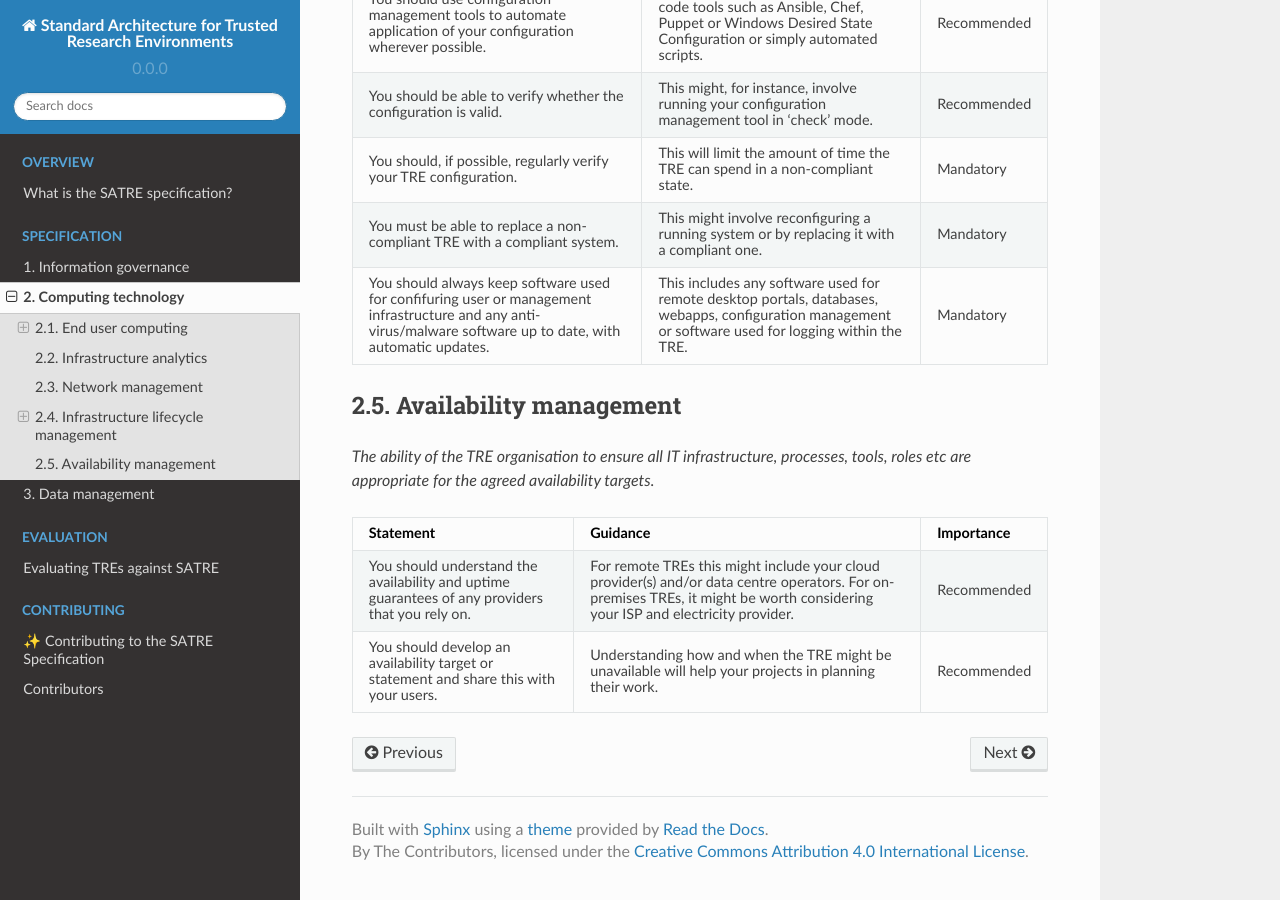
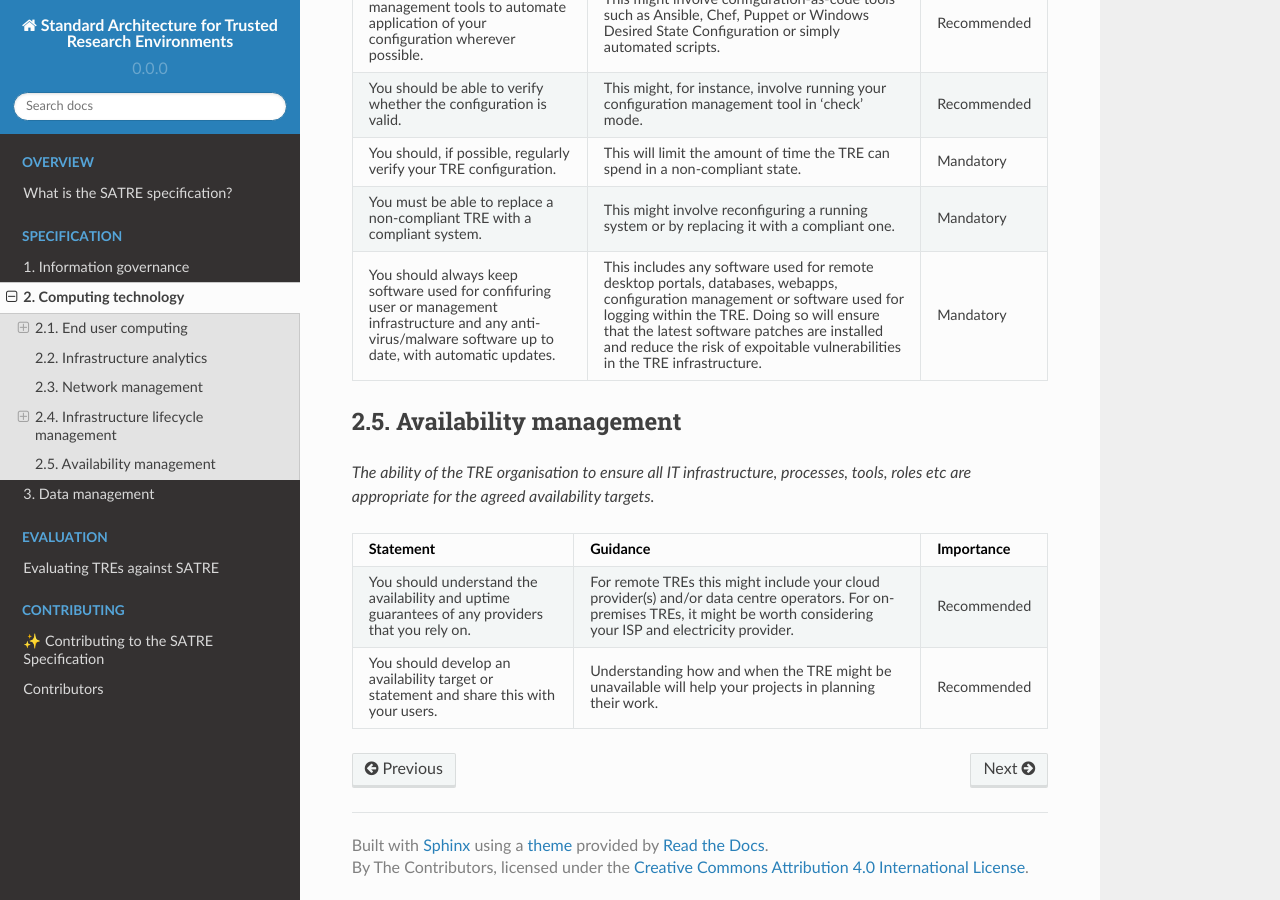
Before and after one commit to sa-tre/satre-specification, a Sphinx documentation site: the page built from docs/source/pillars/computing_technology.md, in a window 1280 px wide and 900 px high, scrolled down 5557 px. Built offline with Sphinx 7.4.7 and the Read the Docs theme 2.0.0, drawn with Linux system fonts in a browser that asks for light colours.

Commit message:
add explanation

````diff
--- a/docs/source/pillars/computing_technology.md
+++ b/docs/source/pillars/computing_technology.md
@@ -266,6 +266,7 @@ _The ability of the TRE organisation to identify, maintain, and verify informati
   - Mandatory
 * - You should always keep software used for confifuring user or management infrastructure and any anti-virus/malware software up to date, with automatic updates.
   - This includes any software used for remote desktop portals, databases, webapps, configuration management or software used for logging within the TRE.
+    Doing so will ensure that the latest software patches are installed and reduce the risk of expoitable vulnerabilities in the TRE infrastructure.
   - Mandatory
 ```
 
````
